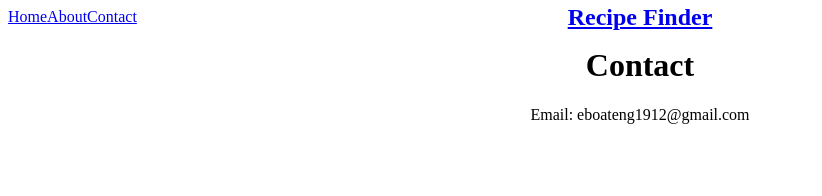
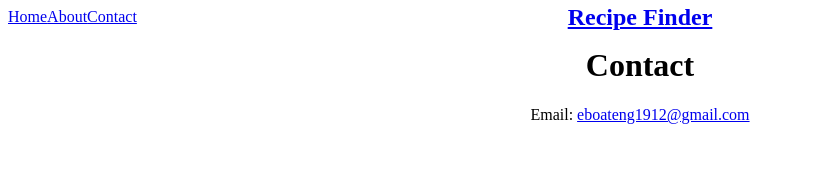
Before and after one commit to Adom-engineer/alx-fe-finalproject, a React (Vite) app in the folder recipe-finder/: page /contact in a window 1280 px wide. Shown: the top 196 px of the page, without its empty margins (0-822 px from the left). Built offline with nearby package versions, Linux system fonts and the light colour scheme.

Commit message:
Email has been made clickable in Contact.jsx

```diff
--- a/recipe-finder/src/pages/Contact.jsx
+++ b/recipe-finder/src/pages/Contact.jsx
@@ -3,7 +3,12 @@ export default function Contact() {
   return (
     <div className="max-w-3xl w-full mx-auto px-4 py-10 text-center">
       <h1 className="text-3xl font-bold mb-4">Contact</h1>
-      <p className="text-gray-700">Email: eboateng1912@gmail.com</p>
+      <p className="text-gray-700">
+  Email:{" "}
+  <a href="mailto:eboateng1912@gmail.com" className="text-indigo-600 hover:underline">
+    eboateng1912@gmail.com
+  </a>
+</p>
     </div>
   );
 }
```
